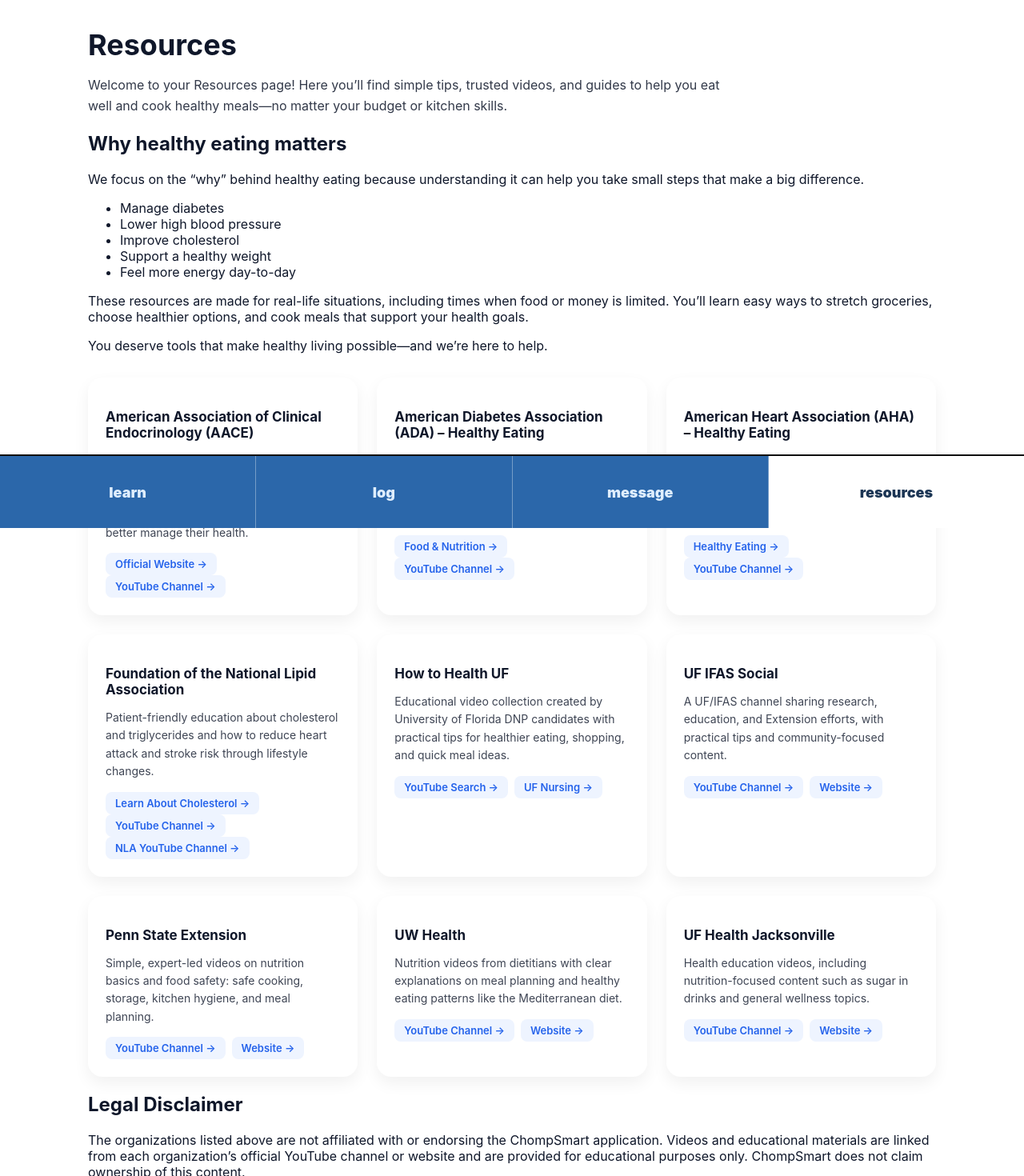
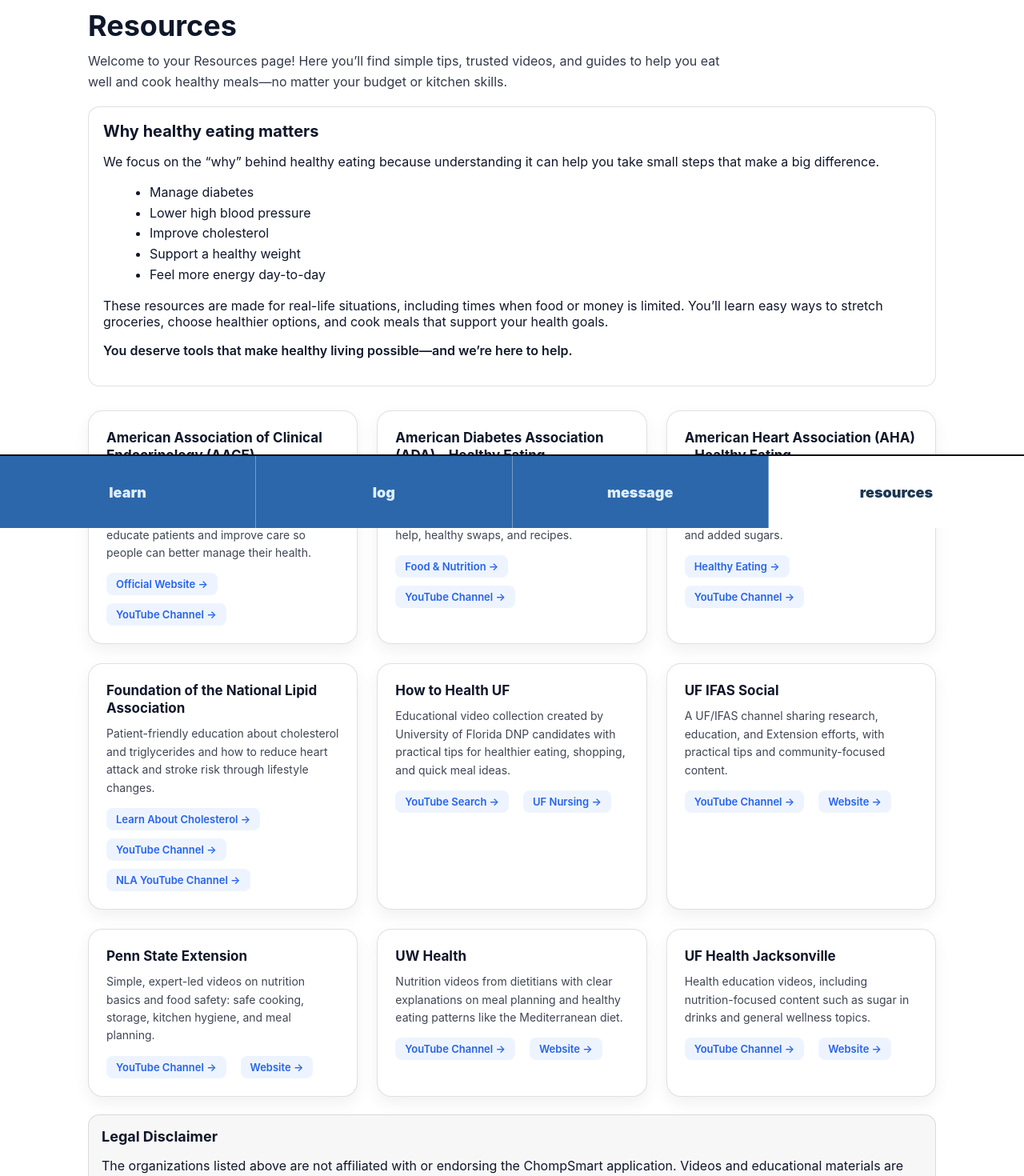
Before and after one commit to lenaglisic25/ChompSmart, a React (Vite) app in the folder frontend/: page /app/resources in a window 1280 px wide. Shown: the part 140-1610 px from the top of the page at 80% size. Built offline with nearby package versions, Linux system fonts and the light colour scheme.

Commit message:
Edited resources tab

```diff
--- a/frontend/src/pages/Resources.css
+++ b/frontend/src/pages/Resources.css
@@ -1,3 +1,106 @@
+.resourcesPage {
+  max-width: 1100px;
+  margin: 0 auto;
+  padding: 24px 16px 64px;
+}
+
+.resourcesHeader h1 {
+  font-size: 32px;
+  margin: 0 0 8px;
+}
+
+.resourcesHeader p {
+  margin: 0;
+  line-height: 1.5;
+  opacity: 0.9;
+  max-width: 900px;
+}
+
+.resourcesIntroCard {
+  margin-top: 18px;
+  padding: 18px;
+  border: 1px solid rgba(0,0,0,0.12);
+  border-radius: 14px;
+  background: rgba(255,255,255,0.6);
+}
+
+.resourcesIntroCard h2 {
+  margin-top: 0;
+  margin-bottom: 10px;
+  font-size: 20px;
+}
+
+.resourcesIntroCard ul {
+  margin: 10px 0 12px 18px;
+  line-height: 1.6;
+}
+
+.resourcesYouDeserve {
+  margin-top: 12px;
+  font-weight: 600;
+}
+
+.resourcesGrid {
+  margin-top: 18px;
+  display: grid;
+  grid-template-columns: repeat(3, minmax(0, 1fr));
+  gap: 14px;
+}
+
+.resourceCard {
+  border: 1px solid rgba(0,0,0,0.12);
+  border-radius: 14px;
+  padding: 16px;
+  background: rgba(255,255,255,0.85);
+}
+
+.resourceCard h3 {
+  margin: 0 0 8px;
+  font-size: 16px;
+  line-height: 1.3;
+}
+
+.resourceCard p {
+  margin: 0 0 12px;
+  line-height: 1.5;
+  opacity: 0.92;
+}
+
+.resourceLinks {
+  display: flex;
+  flex-wrap: wrap;
+  gap: 10px;
+}
+
+.resourceLink {
+  text-decoration: none;
+  font-weight: 600;
+}
+
+.resourcesDisclaimer {
+  margin-top: 22px;
+  padding: 16px;
+  border-radius: 14px;
+  border: 1px solid rgba(0,0,0,0.12);
+  background: rgba(0,0,0,0.03);
+}
+
+.resourcesDisclaimer h2 {
+  margin: 0 0 8px;
+  font-size: 18px;
+}
+
+@media (max-width: 900px) {
+  .resourcesGrid {
+    grid-template-columns: repeat(2, minmax(0, 1fr));
+  }
+}
+
+@media (max-width: 600px) {
+  .resourcesGrid {
+    grid-template-columns: 1fr;
+  }
+}
 .resourcesPage {
   max-width: 1100px;
   margin: 0 auto;
```
